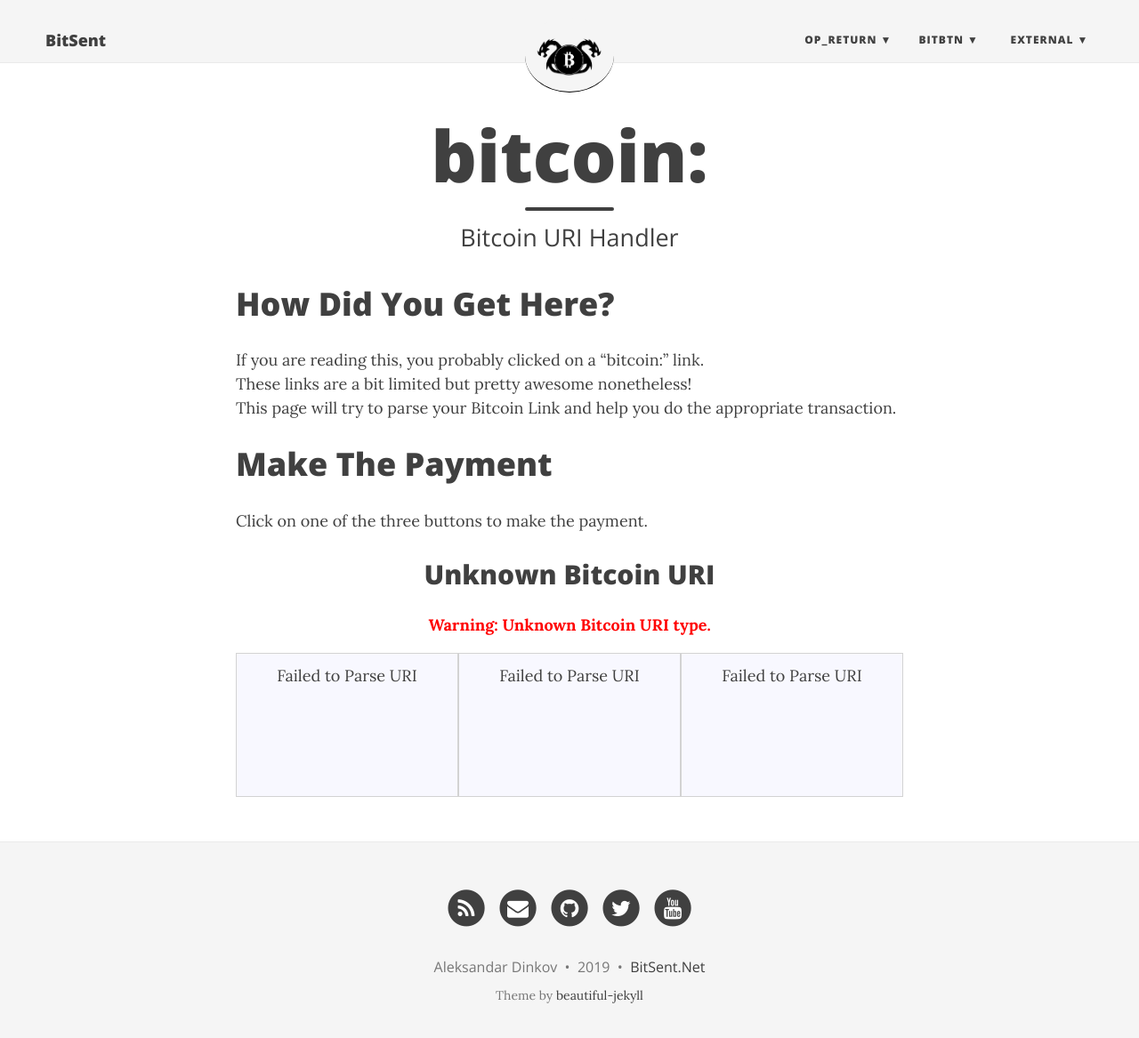
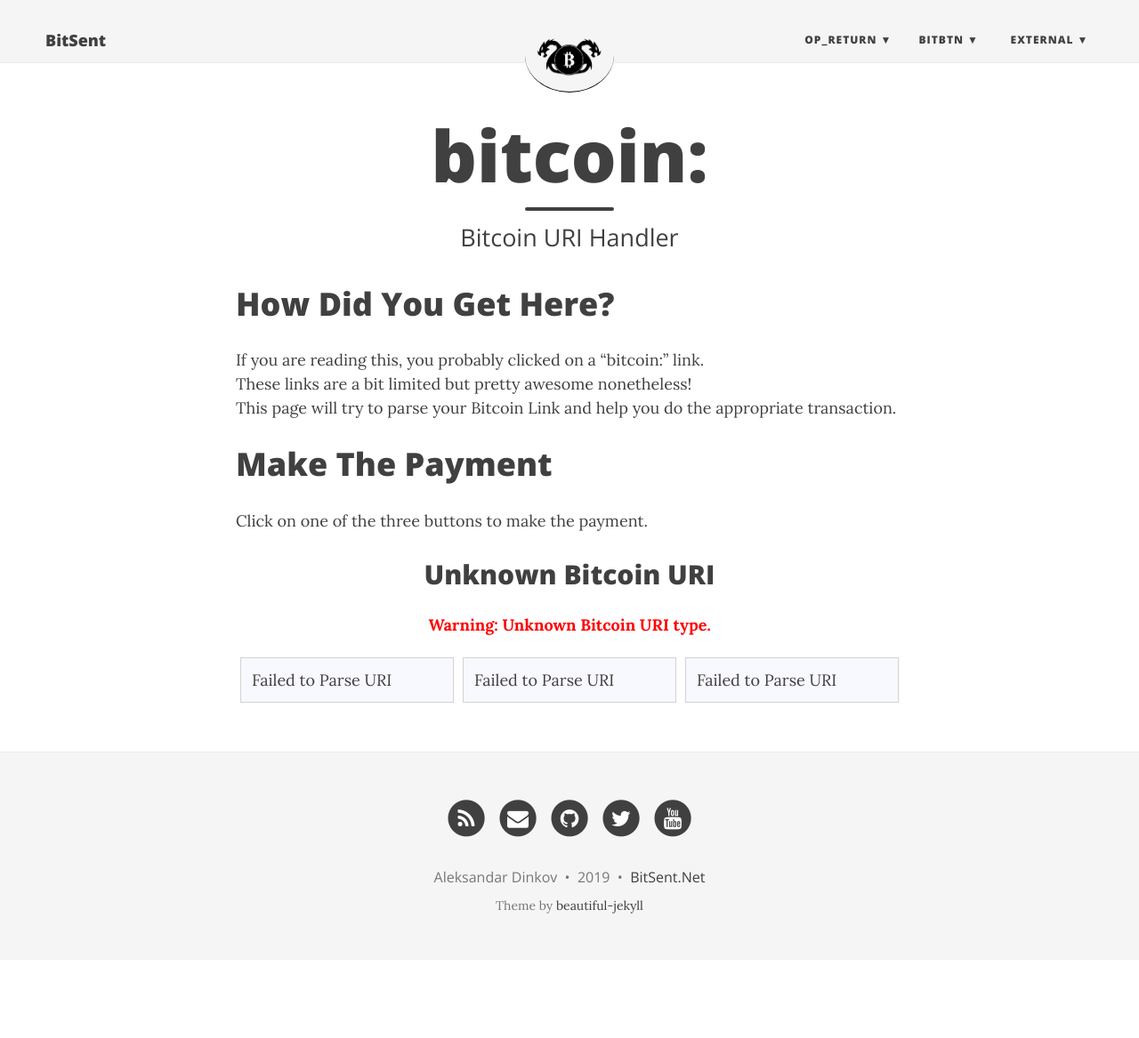
Before and after one commit to bitsent/bitsent.github.io, a Jekyll site: the page built from BITCOIN-URLs.md, in a window 1280 px wide and 1180 px high. Shown: the top 1167 px of the window at 89% size. Built offline with Jekyll 4.4.1, drawn with Linux system fonts in a browser that asks for light colours; nearby versions of some CDN libraries; a script that is not in the unit is left out.

Commit message:
improve ui on mobile

```diff
--- a/_includes/bitcoinUriParser.html
+++ b/_includes/bitcoinUriParser.html
@@ -7,13 +7,18 @@
     display: flex;
   }
 
+  @media (max-width : 500px) {
+    .buttons-wrapper {
+      flex-direction: column;
+    }
+  }
+
   .button-container {
     background-color: ghostwhite;
     border: 1px solid lightgrey;
     flex: 1;
-    height: 9em;
     padding: 10px;
-    text-align: center;
+    margin: 5px;
   }
 
   .button-container * {
```
